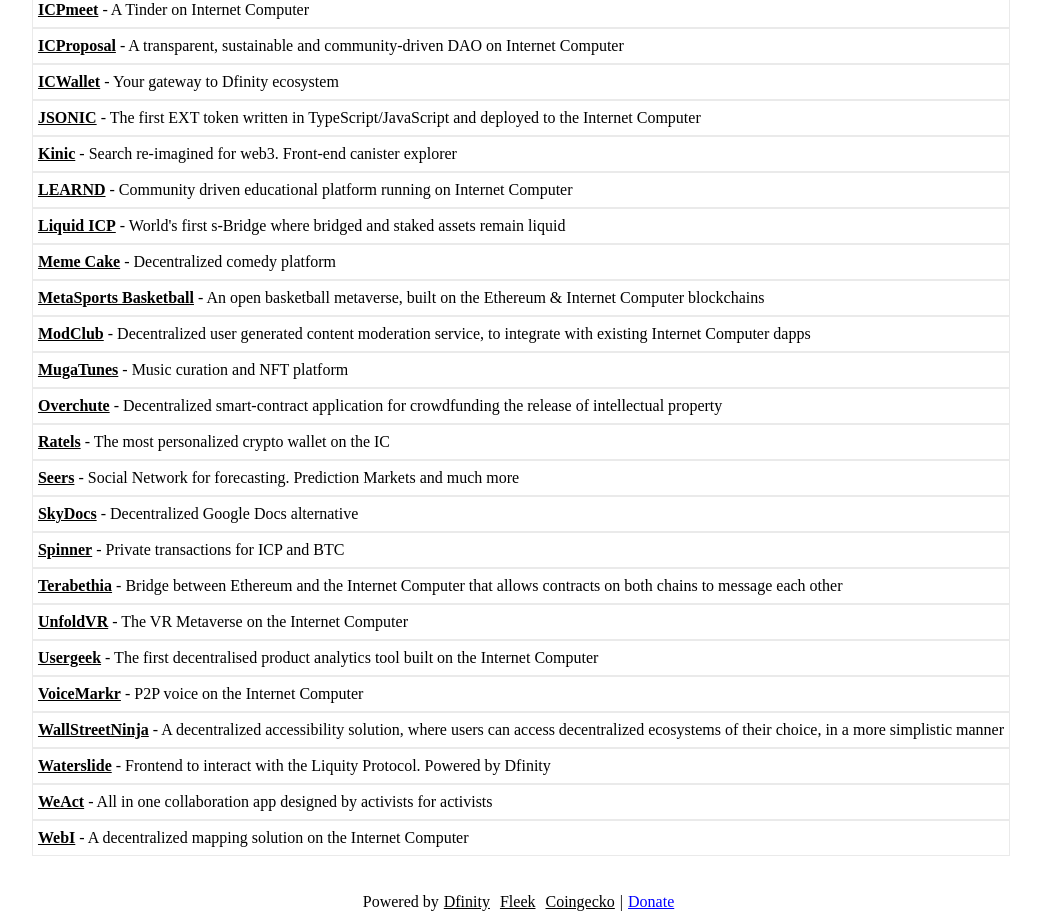
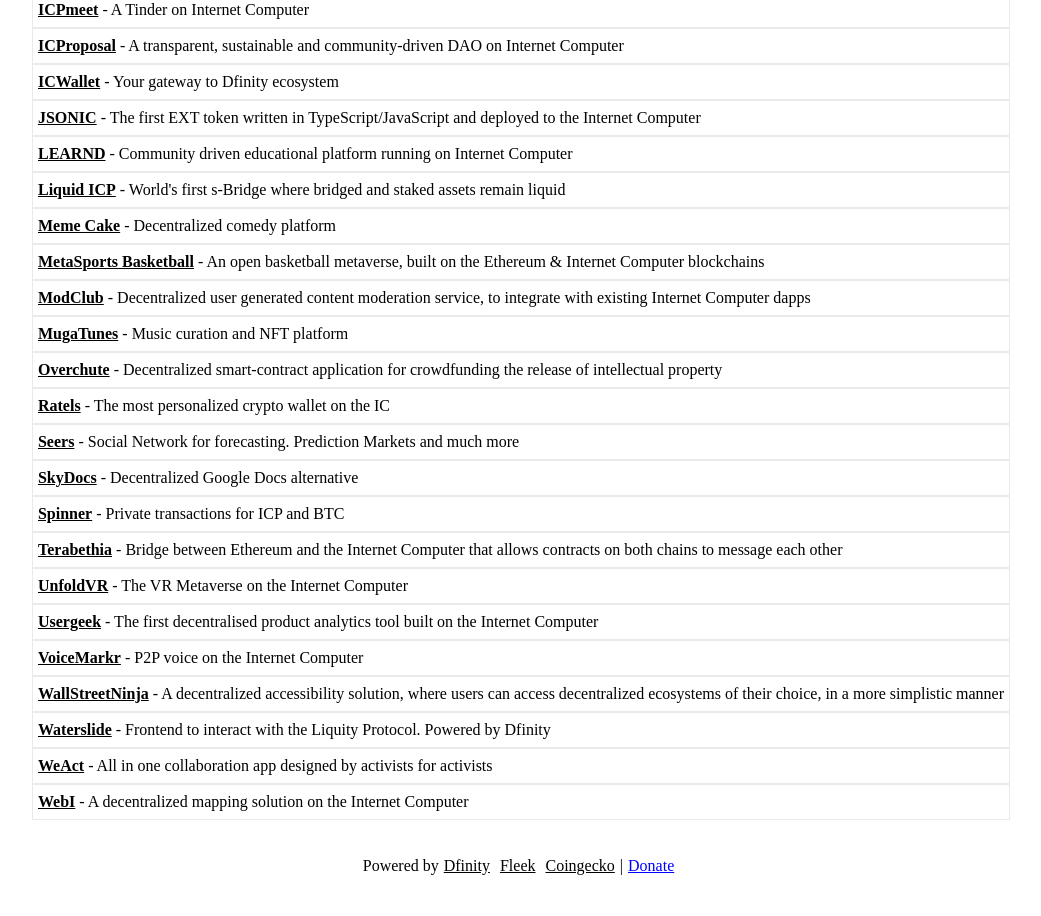
Before and after one commit to rjlucasm/ictoday, a Next.js app: page /watchlist in a window 1280 px wide. Shown: the part 1260-2176 px from the top of the page, without its empty margins (119-1160 px from the left). After the commit the page ends 2140 px from the top, so only its background shows below. Built offline with nearby package versions, Linux system fonts and the light colour scheme.

Commit message:
Kinic Dapp

```diff
--- a/pages/services.js
+++ b/pages/services.js
@@ -81,6 +81,9 @@ export default function Services() {
                 <a href="https://identity.ic0.app/" target="_blank" rel="noopener noreferrer">Internet Identity</a> - Sign in to dapps on the IC and sites across the web anonymously and securely
             </div>
             <div className="pagescard">
+                <a href="https://kinic.io" target="_blank" rel="noopener noreferrer">Kinic</a> - Search re-imagined for web3. Front-end canister explorer
+            </div>
+            <div className="pagescard">
                 <a href="https://m7sm4-2iaaa-aaaab-qabra-cai.raw.ic0.app/" target="_blank" rel="noopener noreferrer">Motoko Playground</a> - Web IDE for developers to learn Motoko
             </div>
             <div className="pagescard">
--- a/pages/watchlist.js
+++ b/pages/watchlist.js
@@ -135,9 +135,6 @@ export default function Watchlist() {
                 <a href="https://nceop-maaaa-aaaae-qaavq-cai.raw.ic0.app/" target="_blank" rel="noopener noreferrer">JSONIC</a> - The first EXT token written in TypeScript/JavaScript and deployed to the Internet Computer
             </div>
             <div className="pagescard">
-                <a href="https://twitter.com/kinic_app" target="_blank" rel="noopener noreferrer">Kinic</a> - Search re-imagined for web3. Front-end canister explorer
-            </div>
-            <div className="pagescard">
                 <a href="https://learnd.dedn.eu/" target="_blank" rel="noopener noreferrer">LEARND</a> - Community driven educational platform running on Internet Computer
             </div>
             <div className="pagescard">
```
